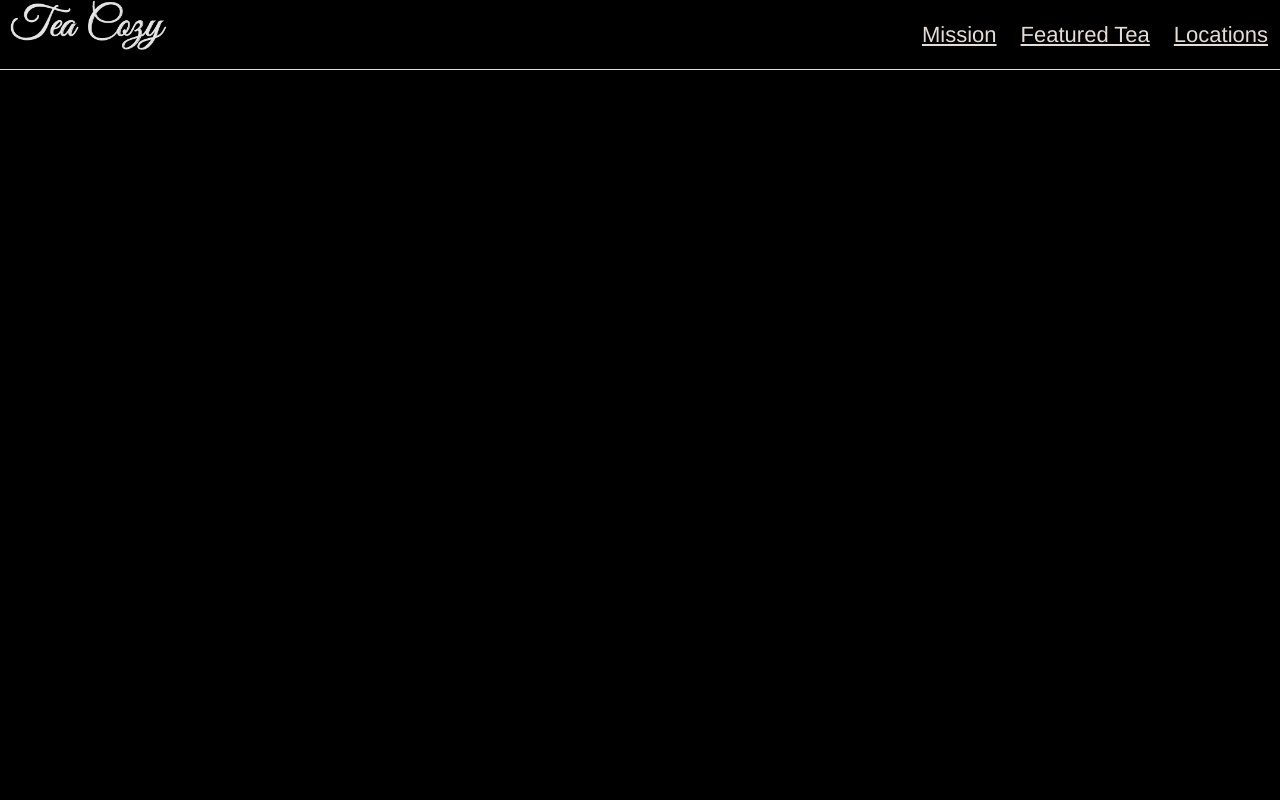
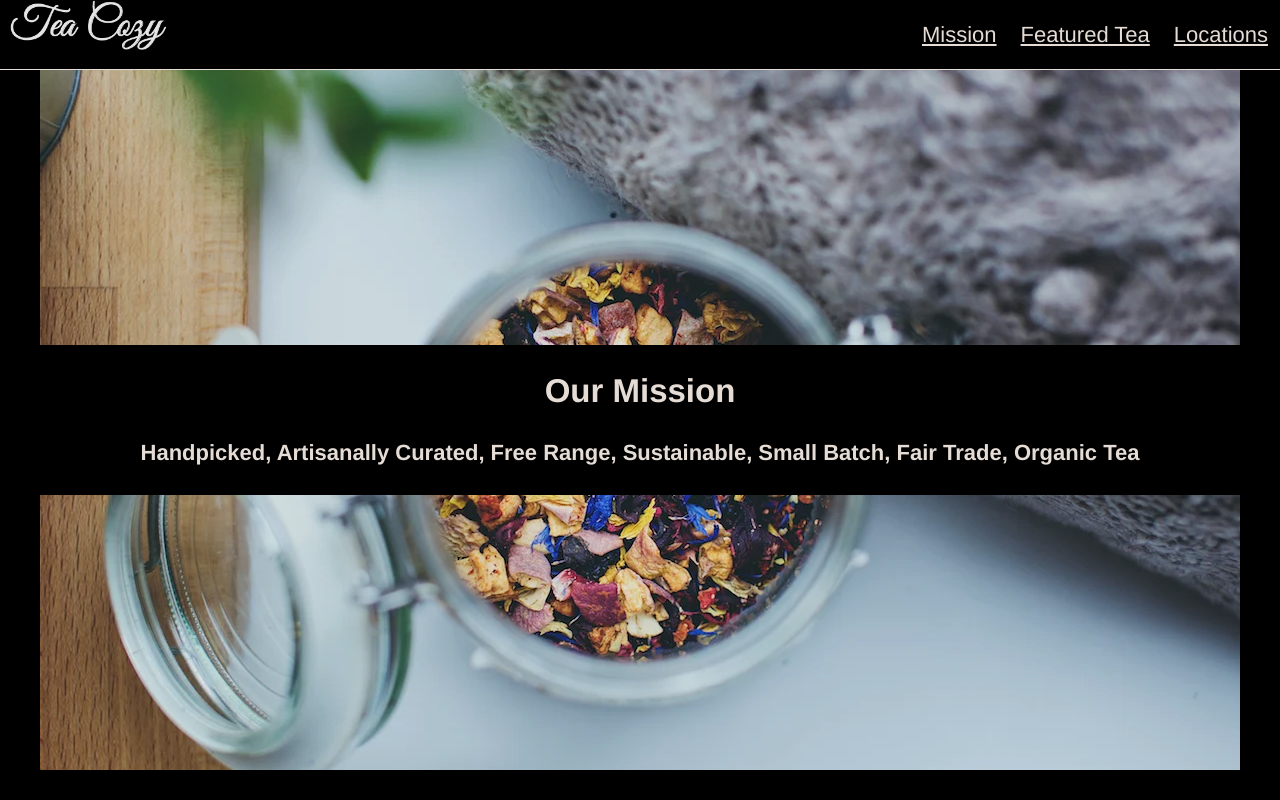
Before and after one commit to ramonfs99/Tea-Cozy, a plain HTML site: page index.html in a window 1280 px wide. Drawn offline with Linux system fonts and the light colour scheme.

Commit message:
added background image and text overlay

```diff
--- a/index.html
+++ b/index.html
@@ -17,5 +17,11 @@
             </ul>
         </nav>
     </header>
+    <div class="jumbotron">
+        <div class="container">
+            <h2>Our Mission</h2>
+            <h4>Handpicked, Artisanally Curated, Free Range, Sustainable, Small Batch, Fair Trade, Organic Tea</h4>
+        </div>
+    </div>
 </body>
 </html>
--- a/style.css
+++ b/style.css
@@ -38,3 +38,24 @@ header ul{
 header li{
     float: inline-start;
 }
+
+.jumbotron{
+    width: 100%;
+    height: 700px;
+    background-image: url(assets/img-mission-background.webp);
+    background-size: cover;
+    display: flex;
+    justify-content: center;
+    background-color: black;
+    width: 1200px;
+    position: relative;
+    top: 70px;
+    align-items: center;
+}
+
+.container{
+    width: 1200px;
+    background-color: black;
+    text-align: center;
+    align-content: center;
+}
```
